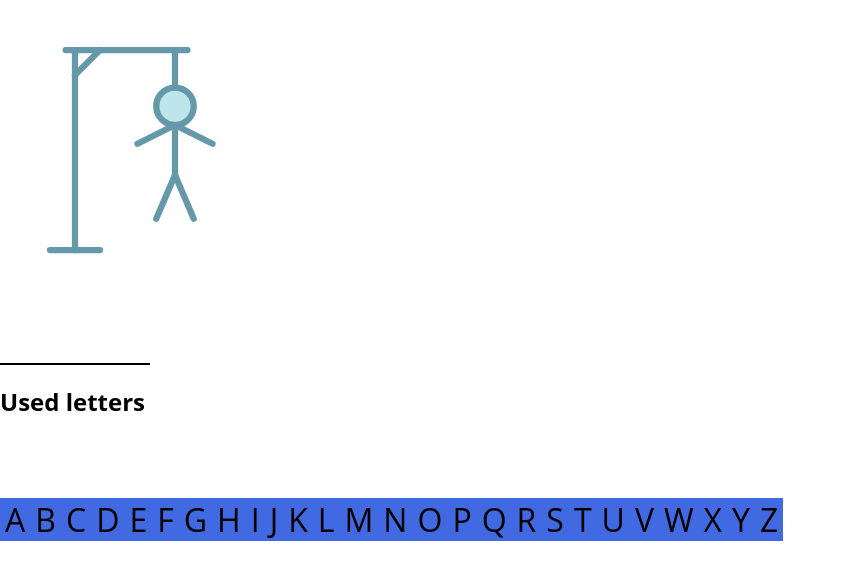
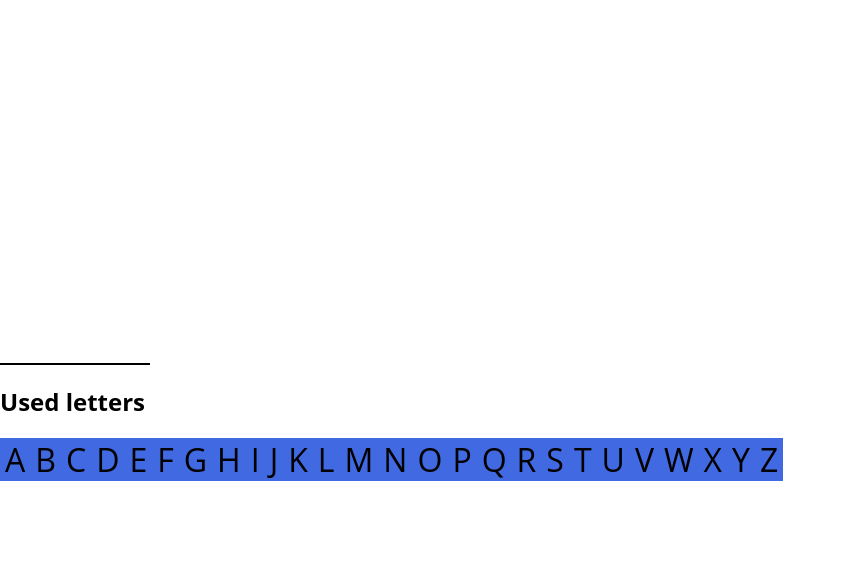
Before and after one commit to pauIbanez/w4ch2-berenguer-pauI, a React (Create React App) app: page / in a window 1280 px wide. Shown: the top 580 px of the page, without its empty margins (0-846 px from the left). Built offline with nearby package versions, Linux system fonts and the light colour scheme.

Commit message:
added game result message and hangman with conditional rendering

```diff
--- a/src/App.js
+++ b/src/App.js
@@ -1,5 +1,6 @@
 import { useState } from "react";
 import "./App.css";
+import Hangman from "./components/Hangman/Hangman";
 import Letter from "./components/Letter/Letter";
 import UsedLetters from "./components/UsedLetters/UsedLetters";
 import Word from "./components/Word/Word";
@@ -81,30 +82,14 @@ function App() {
 
   return (
     <>
-      <div className="hangman-container">
-        <svg className="hangman" viewBox="0 0 96 96" width="300" height="300">
-          <line className="stage11" x1="62" y1="70" x2="56" y2="56"></line>
-          <line className="stage10" x1="50" y1="70" x2="56" y2="56"></line>
-          <line className="stage9" x1="68" y1="46" x2="56" y2="40"></line>
-          <line className="stage8" x1="44" y1="46" x2="56" y2="40"></line>
-          <line className="stage7" x1="56" y1="40" x2="56" y2="56"></line>
-          <circle
-            className="stage6"
-            cx="56"
-            cy="34"
-            r="6"
-            fill="#bee5eb"
-          ></circle>
-          <line className="stage5" x1="56" y1="16" x2="56" y2="28"></line>
-          <line className="stage4" x1="24" y1="24" x2="32" y2="16"></line>
-          <line className="stage3" x1="21" y1="16" x2="60" y2="16"></line>
-          <line className="stage2" x1="24" y1="80" x2="24" y2="16"></line>
-          <line className="stage1" x1="16" y1="80" x2="32" y2="80"></line>
-        </svg>
-      </div>
+      <Hangman numberOfFails={failCounter} />
       <Word word={word} lettersPlayed={playedLetters} />
-      <UsedLetters letters={playedLetters} classUsedLetter="used-letter" />
-      <section className="game-result"></section>
+      <UsedLetters letters={playedLetters} />
+      {!playing && (
+        <section className="game-result">
+          {failCounter >= 11 ? `You're dead` : `You win!`}
+        </section>
+      )}
       <ul className="letters">{letterComponents}</ul>
     </>
   );
--- a/src/components/Hangman/Hangman.js
+++ b/src/components/Hangman/Hangman.js
@@ -1,4 +1,49 @@
-
-const Hangman = () => {};
+const Hangman = ({ numberOfFails }) => {
+  return (
+    <div className="hangman-container">
+      <svg className="hangman" viewBox="0 0 96 96" width="300" height="300">
+        {numberOfFails > 10 && (
+          <line className="stage11" x1="62" y1="70" x2="56" y2="56"></line>
+        )}
+        {numberOfFails > 9 && (
+          <line class="stage10" x1="50" y1="70" x2="56" y2="56"></line>
+        )}
+        {numberOfFails > 8 && (
+          <line class="stage9" x1="68" y1="46" x2="56" y2="40"></line>
+        )}
+        {numberOfFails > 7 && (
+          <line class="stage8" x1="44" y1="46" x2="56" y2="40"></line>
+        )}
+        {numberOfFails > 6 && (
+          <line className="stage7" x1="56" y1="40" x2="56" y2="56"></line>
+        )}
+        {numberOfFails > 5 && (
+          <circle
+            className="stage6"
+            cx="56"
+            cy="34"
+            r="6"
+            fill="#bee5eb"
+          ></circle>
+        )}
+        {numberOfFails > 4 && (
+          <line className="stage5" x1="56" y1="16" x2="56" y2="28"></line>
+        )}
+        {numberOfFails > 3 && (
+          <line className="stage4" x1="24" y1="24" x2="32" y2="16"></line>
+        )}
+        {numberOfFails > 2 && (
+          <line className="stage3" x1="21" y1="16" x2="60" y2="16"></line>
+        )}
+        {numberOfFails > 1 && (
+          <line className="stage2" x1="24" y1="80" x2="24" y2="16"></line>
+        )}
+        {numberOfFails > 0 && (
+          <line className="stage1" x1="16" y1="80" x2="32" y2="80"></line>
+        )}
+      </svg>
+    </div>
+  );
+};
 
 export default Hangman;
--- a/src/components/UsedLetters/UsedLetters.js
+++ b/src/components/UsedLetters/UsedLetters.js
@@ -1,25 +1,17 @@
 import "./UsedLetters.scss";
 
-const UsedLetters = ({ letters, classUsedLetter }) => {
+const UsedLetters = ({ letters }) => {
   return (
     <section className="used-letters-container">
       <h2>Used letters</h2>
       <ul className="used-letters">
         {letters.map((letter, index, letters) =>
           index !== letters.length - 1 ? (
-            <li
-              key={index}
-              className={classUsedLetter}
-              data-testid="usedLetter"
-            >
+            <li className="used-letter" key={index} data-testid="usedLetter">
               {letter.toUpperCase()}, &nbsp;
             </li>
           ) : (
-            <li
-              key={index}
-              className={classUsedLetter}
-              data-testid="usedLetter"
-            >
+            <li className="used-letter" key={index} data-testid="usedLetter">
               {letter.toUpperCase()}
             </li>
           )
```
Also changed, not shown: 1 other file (tests, documents, lock files or other folders).
